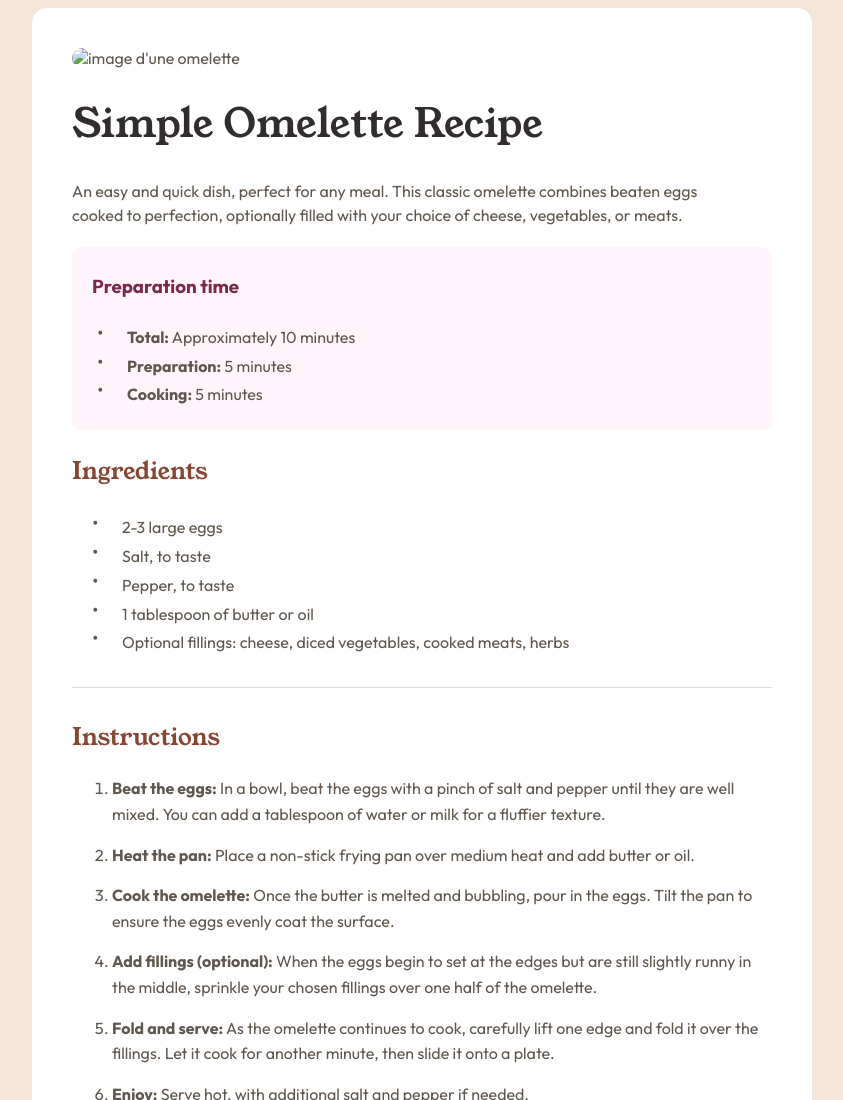
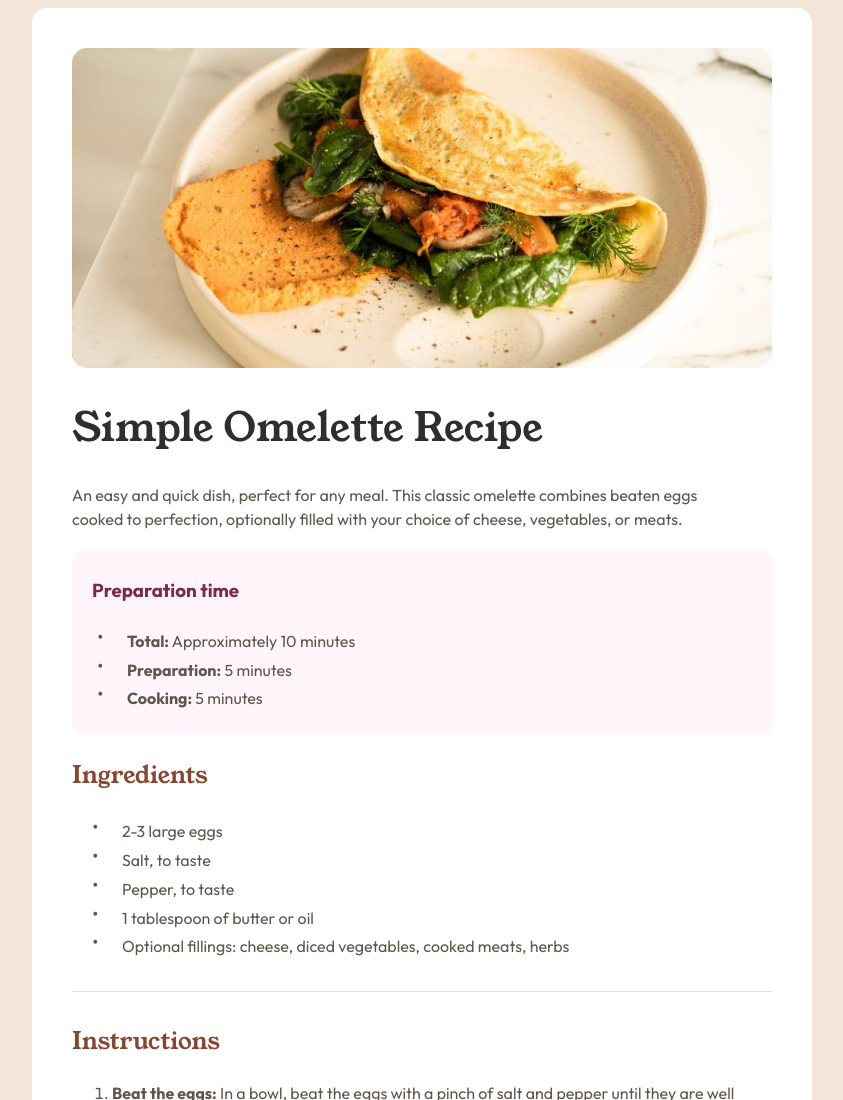
Before and after one commit to yannick-lebec/challenge4, a plain HTML site: page index.html in a window 1280 px wide. Shown: the top 1100 px of the page, without its empty margins (218-1061 px from the left). Drawn offline with Linux system fonts and the light colour scheme; the site is published under a folder, as on GitHub Pages, so addresses that start at the root find nothing.

Commit message:
Update index.html
photos

```diff
--- a/index.html
+++ b/index.html
@@ -5,7 +5,7 @@
     <meta name="viewport" content="width=device-width, initial-scale=1.0">
     <title>Recette Omelette</title>
     <link rel="stylesheet" href="style.css">
-    <link rel="icon" href="/images/favicon-32x32.png" sizes="32x32" type="image/png">
+    <link rel="icon" href="images/favicon-32x32.png" sizes="32x32" type="image/png">
     <link rel="preconnect" href="https://fonts.googleapis.com">
 <link rel="preconnect" href="https://fonts.gstatic.com" crossorigin>
 <link href="https://fonts.googleapis.com/css2?family=Outfit:wght@100..900&display=swap" rel="stylesheet">
@@ -13,7 +13,7 @@
 </head>
 <body>
     <div class="container">
-        <img src="/images/image-omelette.jpeg" alt="image d'une omelette" class="image-omelette">
+        <img src="images/image-omelette.jpeg" alt="image d'une omelette" class="image-omelette">
 
         <h1>Simple Omelette Recipe</h1>
 
```
